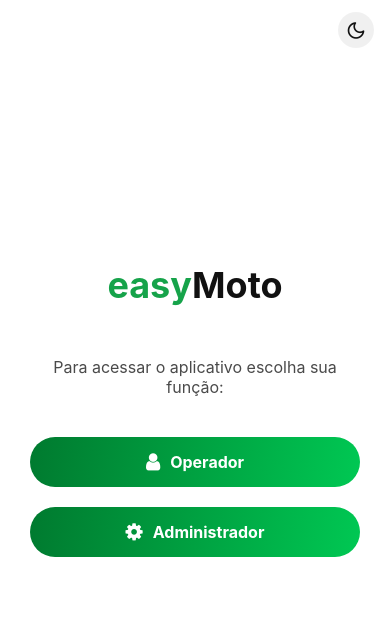
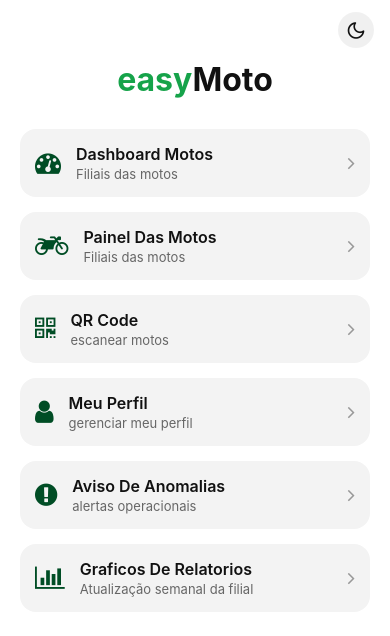
Before and after one commit to EasyMoto-Fiap/easyMoto-Mobile, a React Native app: screen /HomeOperador in a window 390 px wide. Shown: the top 636 px of the page. Built offline with nearby package versions, Linux system fonts and the light colour scheme.

Commit message:
feat(operador): cria HomeOperador com lista de atalhos e redireciona após login

```diff
--- a/src/navigation/RootNavigator.tsx
+++ b/src/navigation/RootNavigator.tsx
@@ -2,11 +2,15 @@ import { createNativeStackNavigator } from '@react-navigation/native-stack';
 import Home from '../screens/Home';
 import Login from '../screens/Login';
 import Register from '../screens/Register';
+import HomeOperador from '../screens/HomeOperador';
+import PrototipoDeTela from '../screens/PrototipoDeTela';
 
 export type RootStackParamList = {
   Home: undefined;
   Login: { role: 'operador' | 'admin' };
   Register: { role: 'operador' | 'admin' };
+  HomeOperador: undefined;
+  PrototipoDeTela: { titulo: string };
 };
 
 const Stack = createNativeStackNavigator<RootStackParamList>();
@@ -17,6 +21,8 @@ export default function RootNavigator() {
       <Stack.Screen name="Home" component={Home} />
       <Stack.Screen name="Login" component={Login} />
       <Stack.Screen name="Register" component={Register} />
+      <Stack.Screen name="HomeOperador" component={HomeOperador} />
+      <Stack.Screen name="PrototipoDeTela" component={PrototipoDeTela} />
     </Stack.Navigator>
   );
 }
--- /dev/null
+++ b/src/screens/HomeOperador.tsx
@@ -0,0 +1,74 @@
+import { View, Text, TouchableOpacity, StyleSheet, FlatList } from 'react-native';
+import { useContext } from 'react';
+import { FontAwesome } from '@expo/vector-icons';
+import ThemeToggleButton from '../../components/ThemeToggleButton';
+import { ThemeContext } from '../contexts/ThemeContext';
+import { colors } from '../../styles/colors';
+import { useNavigation } from '@react-navigation/native';
+import type { NativeStackNavigationProp } from '@react-navigation/native-stack';
+import type { RootStackParamList } from '../navigation/RootNavigator';
+
+type Opcao = {
+  id: string;
+  titulo: string;
+  subtitulo: string;
+  icone: keyof typeof FontAwesome.glyphMap;
+};
+
+const opcoes: Opcao[] = [
+  { id: '1', titulo: 'Dashboard Motos', subtitulo: 'Filiais das motos', icone: 'dashboard' },
+  { id: '2', titulo: 'Painel Das Motos', subtitulo: 'Filiais das motos', icone: 'motorcycle' },
+  { id: '3', titulo: 'QR Code', subtitulo: 'escanear motos', icone: 'qrcode' },
+  { id: '4', titulo: 'Meu Perfil', subtitulo: 'gerenciar meu perfil', icone: 'user' },
+  { id: '5', titulo: 'Aviso De Anomalias', subtitulo: 'alertas operacionais', icone: 'exclamation-circle' },
+  { id: '6', titulo: 'Graficos De Relatorios', subtitulo: 'Atualização semanal da filial', icone: 'bar-chart' }
+];
+
+export default function HomeOperador() {
+  const { theme } = useContext(ThemeContext);
+  const isDark = theme === 'dark';
+  const themeColors = isDark ? colors.dark : colors.light;
+  const navigation = useNavigation<NativeStackNavigationProp<RootStackParamList>>();
+
+  function renderItem({ item }: { item: Opcao }) {
+    return (
+      <TouchableOpacity
+        style={[styles.card, { backgroundColor: isDark ? '#1e1e1e' : '#f3f3f3' }]}
+        onPress={() => navigation.navigate('PrototipoDeTela', { titulo: item.titulo })}
+        activeOpacity={0.9}
+      >
+        <FontAwesome name={item.icone} size={26} color={isDark ? '#00c853' : colors.buttonBg} />
+        <View style={styles.cardText}>
+          <Text style={[styles.cardTitle, { color: themeColors.text }]}>{item.titulo}</Text>
+          <Text style={[styles.cardSub, { color: isDark ? '#ccc' : '#666' }]}>{item.subtitulo}</Text>
+        </View>
+        <FontAwesome name="angle-right" size={20} color="#999" />
+      </TouchableOpacity>
+    );
+  }
+
+  return (
+    <View style={[styles.container, { backgroundColor: themeColors.background }]}>
+      <ThemeToggleButton />
+      <Text style={[styles.logo, { color: themeColors.text }]}>
+        <Text style={{ color: colors.primary }}>easy</Text>Moto
+      </Text>
+      <FlatList
+        data={opcoes}
+        keyExtractor={(item) => item.id}
+        renderItem={renderItem}
+        contentContainerStyle={{ paddingBottom: 30 }}
+        showsVerticalScrollIndicator={false}
+      />
+    </View>
+  );
+}
+
+const styles = StyleSheet.create({
+  container: { flex: 1, paddingTop: 60, paddingHorizontal: 20 },
+  logo: { fontSize: 32, fontWeight: 'bold', marginBottom: 30, textAlign: 'center' },
+  card: { flexDirection: 'row', alignItems: 'center', borderRadius: 16, padding: 15, marginBottom: 15, gap: 15 },
+  cardText: { flex: 1 },
+  cardTitle: { fontSize: 16, fontWeight: '600' },
+  cardSub: { fontSize: 13, marginTop: 2 }
+});
--- a/src/screens/Login.tsx
+++ b/src/screens/Login.tsx
@@ -20,6 +20,14 @@ export default function Login() {
   const [email, setEmail] = useState('');
   const [senha, setSenha] = useState('');
   const [mostrarSenha, setMostrarSenha] = useState(false);
+
+  function onAcessar() {
+    if (role === 'operador') {
+      navigation.replace('HomeOperador');
+    } else {
+      navigation.navigate('Home');
+    }
+  }
 
   return (
     <View style={[styles.container, { backgroundColor: themeColors.background }]}>
@@ -53,7 +61,7 @@ export default function Login() {
           <FontAwesome name={mostrarSenha ? 'eye' : 'eye-slash'} size={20} color="#666" />
         </TouchableOpacity>
       </View>
-      <TouchableOpacity style={styles.button}>
+      <TouchableOpacity style={styles.button} onPress={onAcessar}>
         <Text style={styles.buttonText}>Acessar</Text>
       </TouchableOpacity>
       <TouchableOpacity onPress={() => navigation.navigate('Register', { role })}>
--- /dev/null
+++ b/src/screens/PrototipoDeTela.tsx
@@ -0,0 +1,27 @@
+import { View, Text, StyleSheet } from 'react-native';
+import { useContext } from 'react';
+import { useRoute } from '@react-navigation/native';
+import type { RouteProp } from '@react-navigation/native';
+import type { RootStackParamList } from '../navigation/RootNavigator';
+import { ThemeContext } from '../contexts/ThemeContext';
+import { colors } from '../../styles/colors';
+
+export default function PrototipoDeTela() {
+  const route = useRoute<RouteProp<RootStackParamList, 'PrototipoDeTela'>>();
+  const { theme } = useContext(ThemeContext);
+  const themeColors = theme === 'dark' ? colors.dark : colors.light;
+  const titulo = route.params.titulo;
+
+  return (
+    <View style={[styles.container, { backgroundColor: themeColors.background }]}>
+      <Text style={[styles.title, { color: themeColors.text }]}>{titulo}</Text>
+      <Text style={[styles.subtitle, { color: theme === 'dark' ? colors.mutedText : '#666' }]}>Em breve</Text>
+    </View>
+  );
+}
+
+const styles = StyleSheet.create({
+  container: { flex: 1, alignItems: 'center', justifyContent: 'center', padding: 24 },
+  title: { fontSize: 22, fontWeight: '800', marginBottom: 8, textAlign: 'center' },
+  subtitle: { fontSize: 16, textAlign: 'center' }
+});
--- a/src/screens/Register.tsx
+++ b/src/screens/Register.tsx
@@ -49,15 +49,22 @@ export default function Register() {
     if (senha !== confirmarSenha) { Alert.alert('Senhas diferentes', 'As senhas não coincidem.'); return; }
     if (!/^\d{11}$/.test(cpfLimpo)) { Alert.alert('CPF inválido', 'O CPF deve conter exatamente 11 dígitos numéricos.'); return; }
     if (!/^\d{8}$/.test(cepLimpo)) { Alert.alert('CEP inválido', 'O CEP deve conter exatamente 8 dígitos numéricos.'); return; }
+
     const novo = { id: Date.now().toString(), nome, email, senha, cpf, filial: cep, telefone: '', role };
     const listaKey = role === 'operador' ? 'operadores' : 'admins';
     const dados = await AsyncStorage.getItem(listaKey);
     const lista = dados ? JSON.parse(dados) : [];
     const novaLista = [...lista, novo];
+
     await AsyncStorage.setItem(listaKey, JSON.stringify(novaLista));
     await AsyncStorage.setItem('usuario', JSON.stringify(novo));
+
     Alert.alert('Cadastro realizado com sucesso!');
-    navigation.replace('Login', { role });
+    if (role === 'operador') {
+      navigation.replace('HomeOperador');
+    } else {
+      navigation.replace('Home');
+    }
   }
 
   return (
```
